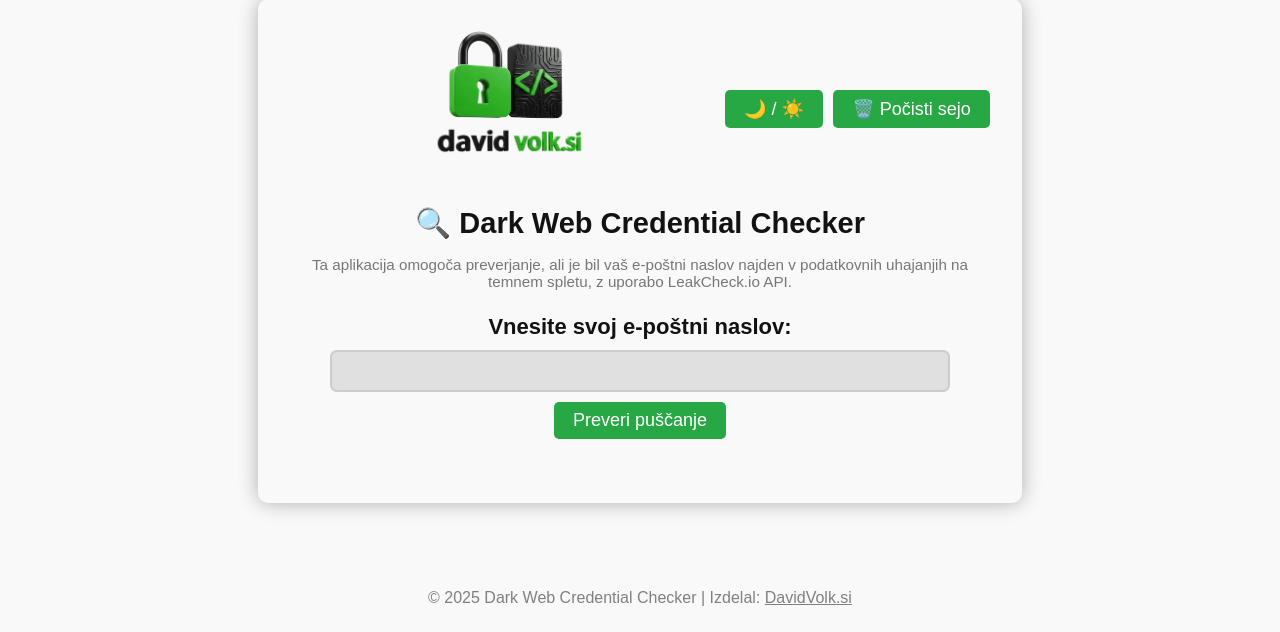
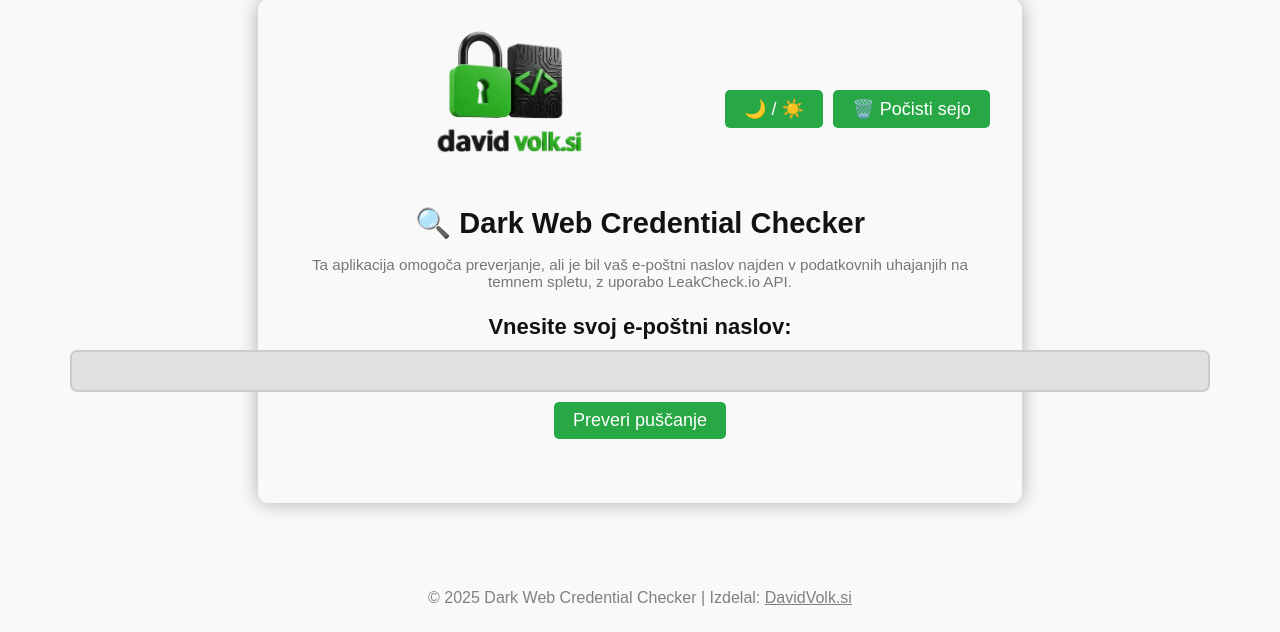
Before and after one commit to davidvolkwolfy/darkweb-checker, a Flask app: page / in a window 1280 px wide. Shown: the part 51-683 px from the top of the page. Run offline with Flask 3, Linux system fonts and the light colour scheme; some libraries are stand-ins or nearby versions.

Commit message:
Update styles.css

```diff
--- a/static/styles.css
+++ b/static/styles.css
@@ -68,8 +68,8 @@ form.form-inline {
 
 input[type="email"] {
     padding: 0.5rem;
-    width: 100%;
-    max-width: 600px;
+    width: 160%;
+
     border-radius: 7px;
     border: 2px solid #ccc;
     background-color: #e0e0e0;
```
